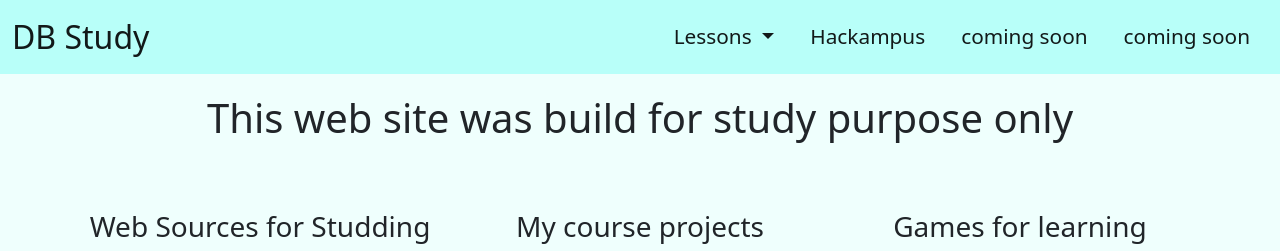
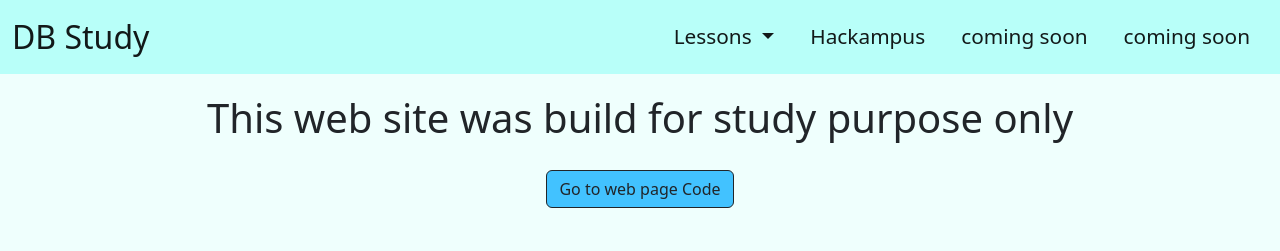
Before and after one commit to BezdezhskyDenis/Main, a plain HTML site: page index.html in a window 1280 px wide. Shown: the top 251 px of the page. Drawn offline with nearby package versions, Linux system fonts and the light colour scheme.

Commit message:
Add button for main page code

```diff
--- a/index.html
+++ b/index.html
@@ -86,6 +86,17 @@
     </nav>
     <div class="title">
       <h1>This web site was build for study purpose only</h1>
+    </div>
+    <div class="text-center">
+      <div class="first-button">
+        <a
+          href="https://github.com/BezdezhskyDenis/Main"
+          class="btn btn-dark btn-block btn-outline-dark"
+          target="_blank"
+        >
+          Go to web page Code
+        </a>
+      </div>
     </div>
     <div class="container">
       <div class="row justify-content-center p-cards">
```
